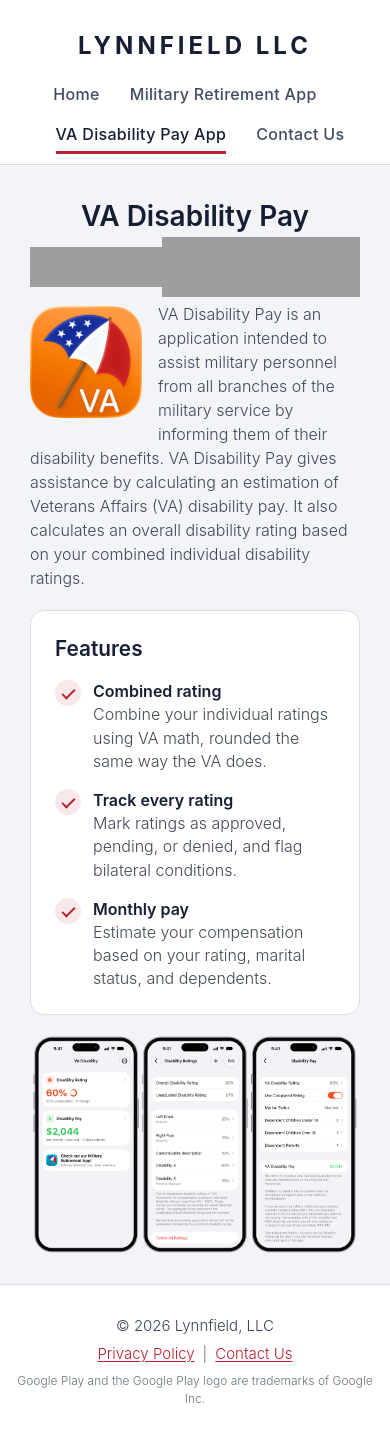
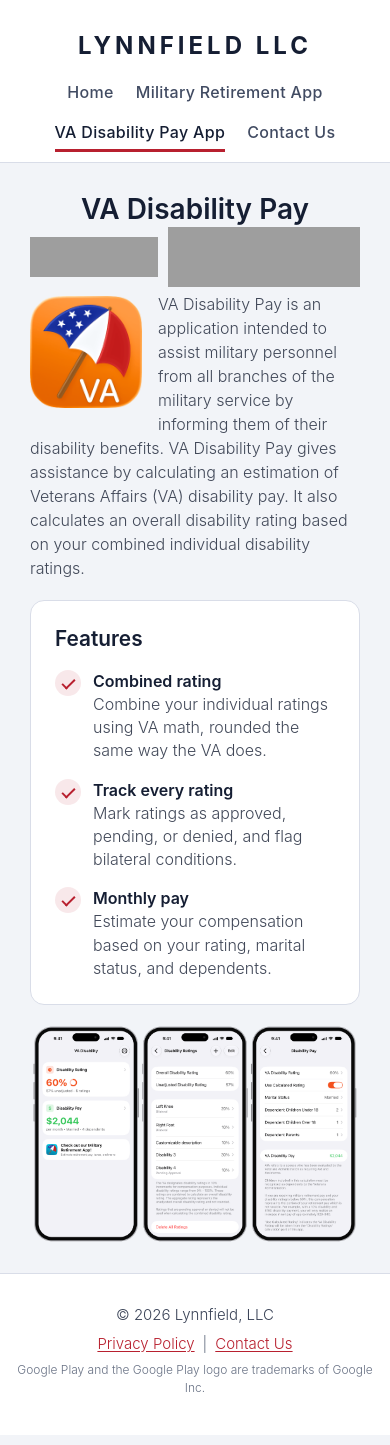
Before and after one commit to LynnfieldLLC/lynnfieldllc.github.io, a Jekyll site: the page built from va-disability-pay-app.md, in a window 390 px wide. Built offline with Jekyll 4.4.1, drawn with Linux system fonts in a browser that asks for light colours; grey boxes are pictures that could not be loaded.

Commit message:
Fix padding on narrow screens

```diff
--- a/css/main.css
+++ b/css/main.css
@@ -133,7 +133,7 @@
   justify-content: space-between;
   margin-bottom: 5px;
 }
-.app-header .app-name { font-weight: 600; color: var(--heading); }
+.app-header .app-name { font-weight: 600; color: var(--heading); line-height: 1.2; }
 .app-header .download-links {
   display: flex;
   align-items: center;
@@ -264,12 +264,13 @@
 .screen-shot-container { margin-top: 20px; }
 .screen-shot-container .screenshot-dark { display: none; }
 
-@media only screen and (max-width: 500px) {
+@media only screen and (max-width: 600px) {
   .app-header {
     flex-direction: column;
     justify-content: center;
+    text-align: center;
   }
-  .app-header .download-links { justify-content: center; }
+  .app-header .download-links { justify-content: center; gap: 10px; }
   .app-header .download-links .link { margin: 0; }
   .app-hero .app-icon {
     width: 100%;
@@ -397,11 +398,12 @@
   align-items: center;
   flex-wrap: wrap;
   justify-content: center;
-  padding-top: 10px;
-  padding-bottom: 10px;
+  /* gap (not per-link margins) keeps wrapped rows centered */
+  gap: 0 30px;
+  padding: 10px 20px;
 }
 @media only screen and (max-width: 500px) {
-  .site-nav { padding-left: 10px !important; }
+  .site-nav { gap: 0 22px; padding: 8px 16px 10px; }
 }
 .site-header .site-nav .page-link {
   position: relative;
@@ -412,7 +414,6 @@
   color: var(--band-link);
   transition: color .2s ease;
 }
-.site-nav .page-link:not(:last-child) { margin-right: 30px; }
 .site-nav .page-link::after {
   content: "";
   position: absolute;
```
